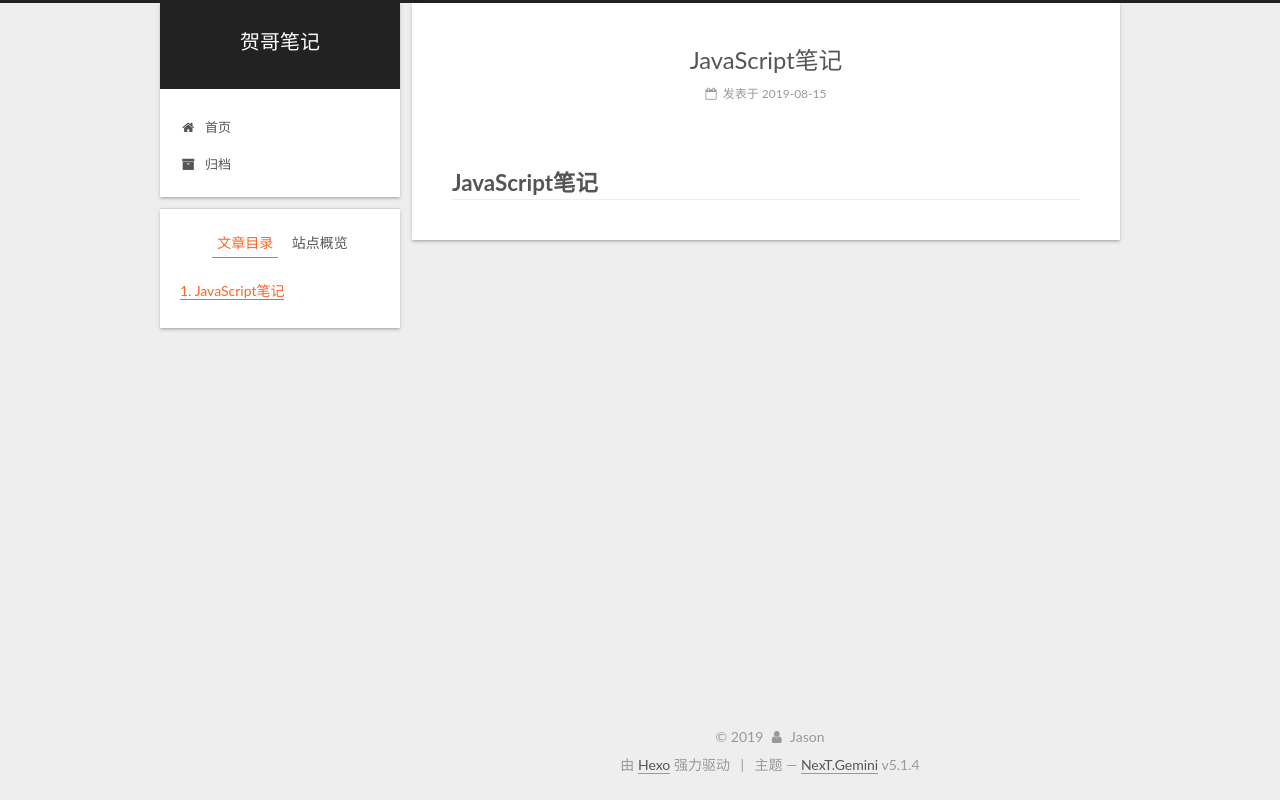
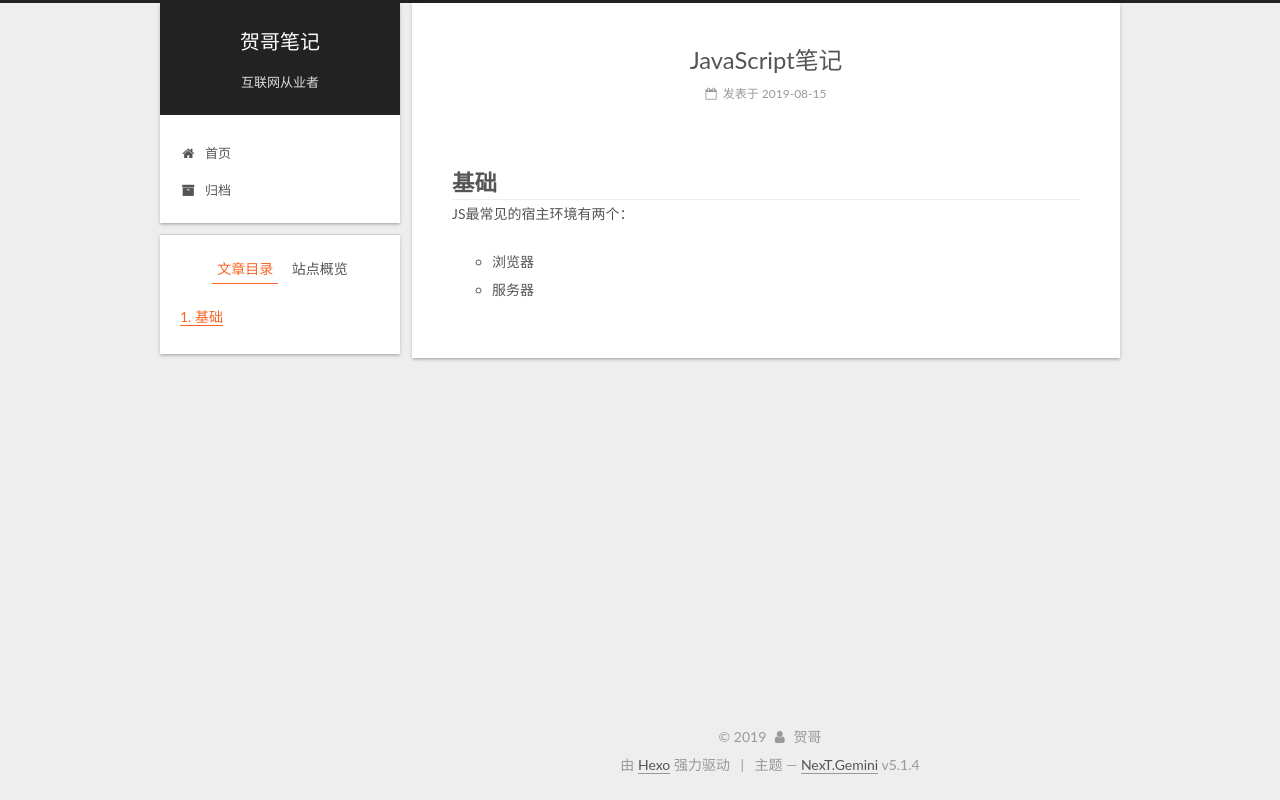
Before and after one commit to JasonWH/hegebiji.github.io, a plain HTML site: page 2019/08/15/JavaScript笔记/index.html in a window 1280 px wide. Drawn offline with Linux system fonts and the light colour scheme.

Commit message:
Site updated: 2019-08-15 17:21:56

```diff
--- a/2019/08/15/JavaScript笔记/index.html
+++ b/2019/08/15/JavaScript笔记/index.html
@@ -79,17 +79,17 @@
 
 
 
-<meta name="description" content="JavaScript笔记">
+<meta name="description" content="基础JS最常见的宿主环境有两个：  浏览器 服务器">
 <meta property="og:type" content="article">
 <meta property="og:title" content="JavaScript笔记">
 <meta property="og:url" content="http://hegebiji.com/2019/08/15/JavaScript笔记/index.html">
 <meta property="og:site_name" content="贺哥笔记">
-<meta property="og:description" content="JavaScript笔记">
+<meta property="og:description" content="基础JS最常见的宿主环境有两个：  浏览器 服务器">
 <meta property="og:locale" content="zh-Hans">
-<meta property="og:updated_time" content="2019-08-15T08:50:59.600Z">
+<meta property="og:updated_time" content="2019-08-15T09:19:23.940Z">
 <meta name="twitter:card" content="summary">
 <meta name="twitter:title" content="JavaScript笔记">
-<meta name="twitter:description" content="JavaScript笔记">
+<meta name="twitter:description" content="基础JS最常见的宿主环境有两个：  浏览器 服务器">
 
 
 
@@ -160,7 +160,7 @@
       </a>
     </div>
 
-        <p class="site-subtitle"></p>
+        <p class="site-subtitle">互联网从业者</p>
 
   </div>
 
@@ -235,7 +235,7 @@
     <link itemprop="mainEntityOfPage" href="http://hegebiji.com/2019/08/15/JavaScript笔记/">
 
     <span hidden itemprop="author" itemscope="" itemtype="http://schema.org/Person">
-      <meta itemprop="name" content="Jason">
+      <meta itemprop="name" content="贺哥">
       <meta itemprop="description" content="">
       <meta itemprop="image" content="/images/avatar.gif">
     </span>
@@ -299,7 +299,12 @@
 
 
 
-        <h1 id="JavaScript笔记"><a href="#JavaScript笔记" class="headerlink" title="JavaScript笔记"></a>JavaScript笔记</h1>
+        <h1 id="基础"><a href="#基础" class="headerlink" title="基础"></a>基础</h1><p>JS最常见的宿主环境有两个：</p>
+<ul>
+<li>浏览器</li>
+<li>服务器</li>
+</ul>
+
 
     </div>
 
@@ -381,7 +386,7 @@
         <div class="site-overview">
           <div class="site-author motion-element" itemprop="author" itemscope="" itemtype="http://schema.org/Person">
 
-              <p class="site-author-name" itemprop="name">Jason</p>
+              <p class="site-author-name" itemprop="name">贺哥</p>
               <p class="site-description motion-element" itemprop="description"></p>
           </div>
 
@@ -429,7 +434,7 @@
 
 
 
-              <div class="post-toc-content"><ol class="nav"><li class="nav-item nav-level-1"><a class="nav-link" href="#JavaScript笔记"><span class="nav-number">1.</span> <span class="nav-text">JavaScript笔记</span></a></li></ol></div>
+              <div class="post-toc-content"><ol class="nav"><li class="nav-item nav-level-1"><a class="nav-link" href="#基础"><span class="nav-number">1.</span> <span class="nav-text">基础</span></a></li></ol></div>
 
 
           </div>
@@ -453,7 +458,7 @@
   <span class="with-love">
     <i class="fa fa-user"></i>
   </span>
-  <span class="author" itemprop="copyrightHolder">Jason</span>
+  <span class="author" itemprop="copyrightHolder">贺哥</span>
 
 
 </div>
--- a/css/main.css
+++ b/css/main.css
@@ -1823,7 +1823,7 @@ pre .javascript .function {
   width: 4px;
   height: 4px;
   border-radius: 50%;
-  background: #73ff16;
+  background: #747aff;
 }
 .links-of-blogroll {
   font-size: 13px;
```
Also changed, not shown: archives/2019/08/index.html (+3 -3 lines), archives/2019/index.html (+3 -3 lines), archives/index.html (+3 -3 lines), index.html (+10 -5 lines).
